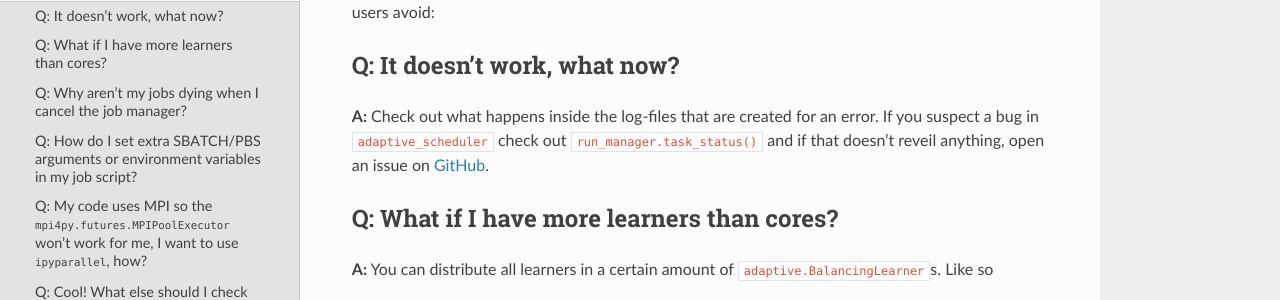
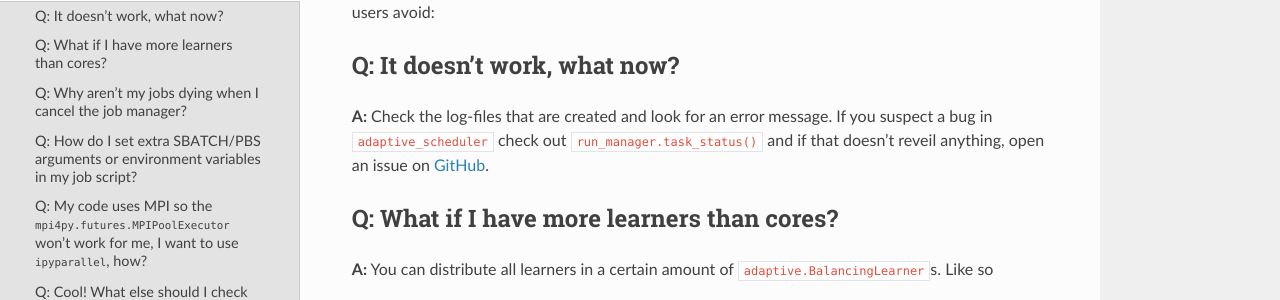
Before and after one commit to basnijholt/adaptive-scheduler, a Sphinx documentation site: the page built from docs/source/FAQ.rst, in a window 1280 px wide and 900 px high. Shown: the part 183-483 px from the top of the window. Built offline with Sphinx 7.4.7 and the Read the Docs theme 2.0.0, drawn with Linux system fonts in a browser that asks for light colours; the version number could not be read and is left out; cross-references to code outside the pages are shown as plain code.

Commit message:
formulate answer better

```diff
--- a/docs/source/FAQ.rst
+++ b/docs/source/FAQ.rst
@@ -6,7 +6,7 @@ Here is a list of questions we have either been asked by users or potential pitf
 
 Q: It doesn't work, what now?
 -----------------------------
-**A:** Check out what happens inside the log-files that are created for an error. If you suspect a bug in `adaptive_scheduler` check out `run_manager.task_status()` and if that doesn't reveil anything, open an issue on `GitHub <https://github.com/basnijholt/adaptive-scheduler/issues>`_.
+**A:** Check the log-files that are created and look for an error message. If you suspect a bug in `adaptive_scheduler` check out `run_manager.task_status()` and if that doesn't reveil anything, open an issue on `GitHub <https://github.com/basnijholt/adaptive-scheduler/issues>`_.
 
 Q: What if I have more learners than cores?
 -------------------------------------------
```
